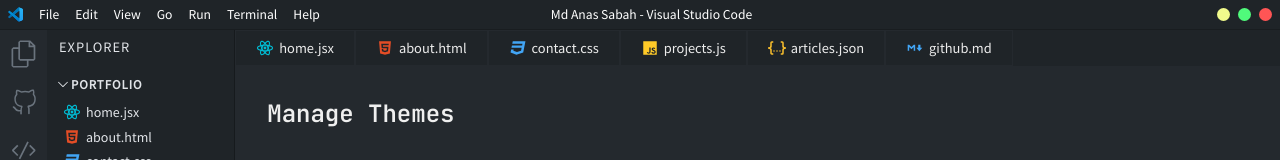
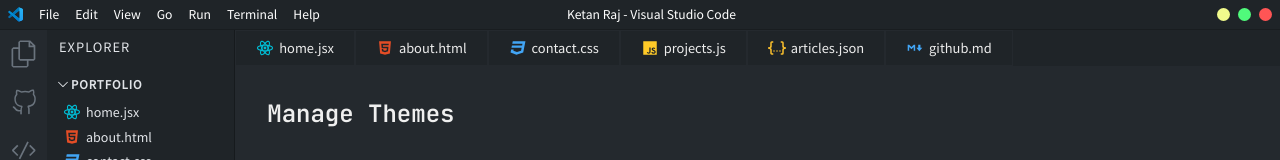
Before and after one commit to RaazKetan/Portfolio_3.0, a Next.js app: page /settings in a window 1280 px wide. Shown: the top 160 px of the page. Built offline with nearby package versions, Linux system fonts and the light colour scheme.

Commit message:
Bug fixed

```diff
--- a/components/Head.jsx
+++ b/components/Head.jsx
@@ -10,9 +10,9 @@ const CustomHead = ({ title }) => {
       />
       <meta
         name="keywords"
-        content="Ketan Raj, ketan, raj, web developer portfolio, anas web developer, ketan developer, mern stack, anas sabah portfolio"
+        content="Ketan Raj, ketan, raj, web developer portfolio, kettan web developer, ketan developer, mern stack, Ketan Raj portfolio"
       />
-      <meta property="og:title" content="Md Anas Sabah's Portfolio" />
+      <meta property="og:title" content="Ketan Raj Portfolio" />
       <meta
         property="og:description"
         content="A full-stack developer building websites that you'd like to use."
@@ -30,5 +30,5 @@ const CustomHead = ({ title }) => {
 export default CustomHead;
 
 CustomHead.defaultProps = {
-  title: "Md Anas Sabah",
+  title: "Ketan Raj",
 };
--- a/components/Sidebar.jsx
+++ b/components/Sidebar.jsx
@@ -70,8 +70,8 @@ const Sidebar = () => {
       </div>
       <div className={styles.sidebarBottom}>
       {sidebarBottomItems.map(({ Icon, path }) => (
-          <div className={styles.iconContainer}>
-            <Link href={path} key={path}>
+  <div className={styles.iconContainer} key={path}>
+    <Link href={path}>
       <Icon
         fill={
           router.pathname === path
@@ -83,6 +83,7 @@ const Sidebar = () => {
     </Link>
   </div>
 ))}
+
       </div>
     </aside>
   );
--- a/components/Titlebar.jsx
+++ b/components/Titlebar.jsx
@@ -20,7 +20,7 @@ const Titlebar = () => {
         <p>Terminal</p>
         <p>Help</p>
       </div>
-      <p className={styles.title}>Md Anas Sabah - Visual Studio Code</p>
+      <p className={styles.title}>Ketan Raj - Visual Studio Code</p>
       <div className={styles.windowButtons}>
         <span className={styles.minimize}></span>
         <span className={styles.maximize}></span>
--- a/pages/github.jsx
+++ b/pages/github.jsx
@@ -58,7 +58,7 @@ export async function getStaticProps() {
   console.log(user);
 
   const repoRes = await fetch(
-    `https://api.github.com/users/md-anas-sabah/repos?per_page=100`,
+    `https://api.github.com/users/raazketan/repos?per_page=100`,
     {
       headers: {
         // Authorization: `token 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`,
@@ -73,7 +73,7 @@ export async function getStaticProps() {
 
   return {
     props: { title: "GitHub", repos, user },
-    revalidate: 10,
+    revalidate: 20,
   };
 }
 
```
Lines whose indentation alone changed are shown as unchanged.
